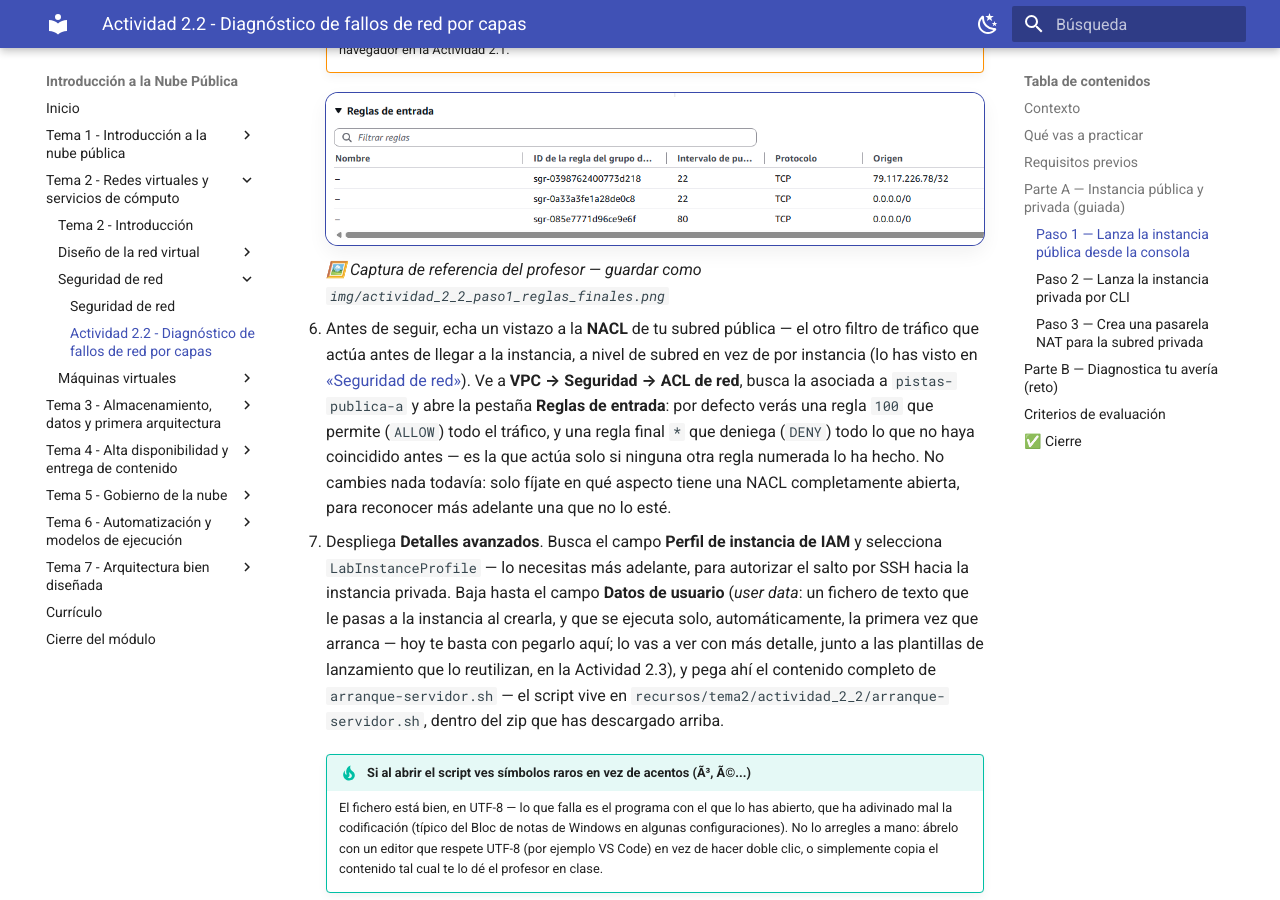
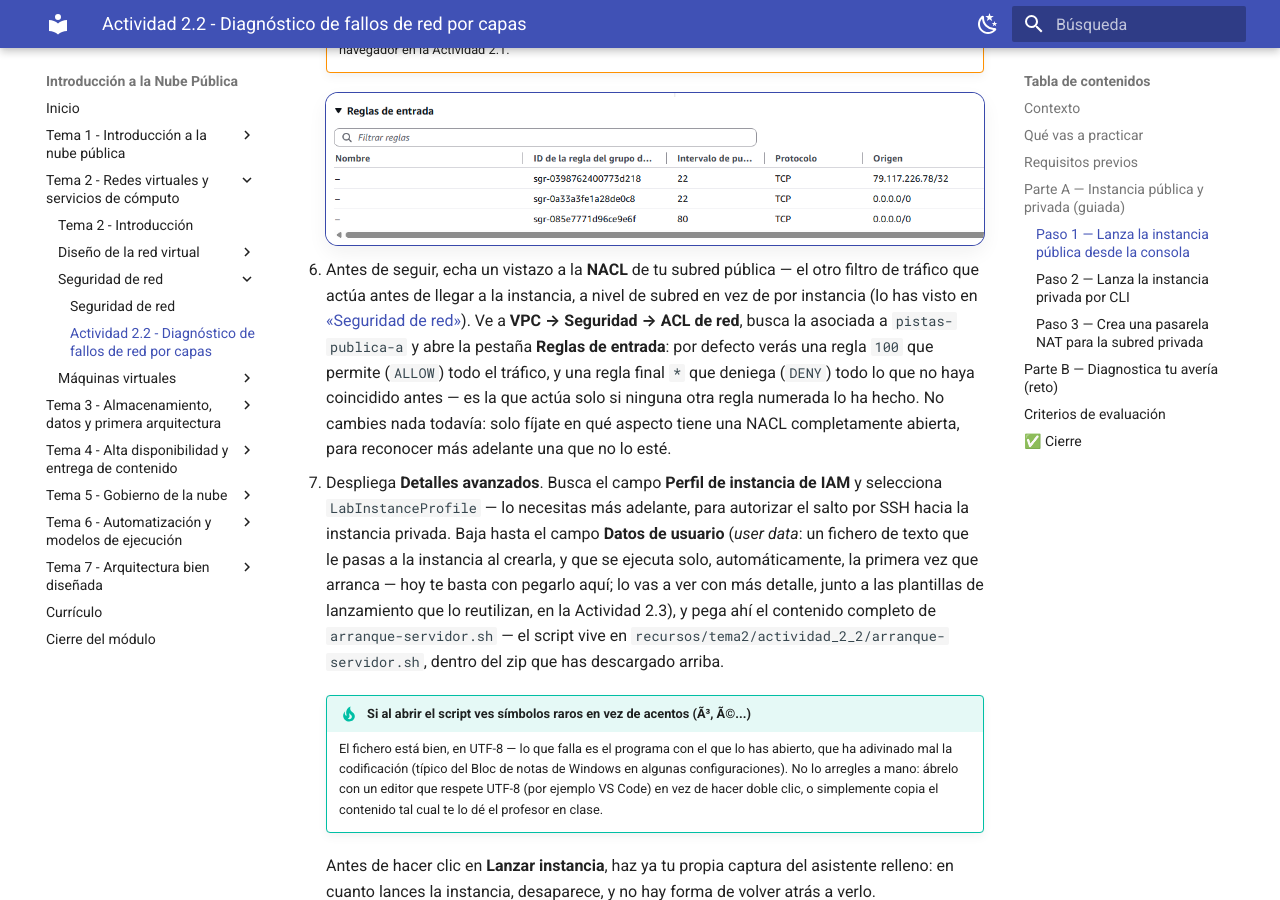
Before and after one commit to aitorventura/introduccion-nube, an MkDocs documentation site: the page built from docs/tema2/actividad_2_2.md, in a window 1280 px wide and 900 px high, scrolled down 1765 px. Built offline with MkDocs 1.6.1 and Material for MkDocs 9.7.7, drawn with Linux system fonts in a browser that asks for light colours.

Commit message:
Actividad 2.2: quita la nota de referencia del profesor visible para el alumno

```diff
--- a/docs/tema2/actividad_2_2.md
+++ b/docs/tema2/actividad_2_2.md
@@ -40,7 +40,6 @@ La VPC de dos zonas de la Actividad 2.1, con sus subredes públicas y privadas y
         En cuanto abres `0.0.0.0/0`, la regla de **Mi IP** deja de proteger nada de verdad: cualquiera puede intentar conectar por el puerto 22, la estrecha no bloquea lo que la ancha ya deja pasar. No son dos capas que se complementen — la ancha anula a la estrecha por completo. En un trabajo real nunca tendrías las dos a la vez: elegirías **una**, según cómo te fueras a conectar. Aquí están juntas solo porque la red del centro bloquea la conexión SSH directa, así que necesitas el método del navegador (**EC2 Instance Connect**, que no pasa por tu red local, sino por la infraestructura de AWS) sí o sí — y de paso practicas también la regla de "Mi IP" que sí aplicarías en un caso real, aunque hoy no esté haciendo su trabajo. Ya viste el mismo razonamiento del navegador en la Actividad 2.1.
 
     ![Las tres reglas de entrada ya configuradas: SSH a Mi IP, SSH a 0.0.0.0/0 y HTTP a 0.0.0.0/0](img/actividad_2_2_paso1_reglas_finales.png)
-    *🖼️ Captura de referencia del profesor — guardar como `img/actividad_2_2_paso1_reglas_finales.png`*
 
 6. Antes de seguir, echa un vistazo a la **NACL** de tu subred pública — el otro filtro de tráfico que actúa antes de llegar a la instancia, a nivel de subred en vez de por instancia (lo has visto en [«Seguridad de red»](seguridad-red.md)). Ve a **VPC → Seguridad → ACL de red**, busca la asociada a `pistas-publica-a` y abre la pestaña **Reglas de entrada**: por defecto verás una regla `100` que permite (`ALLOW`) todo el tráfico, y una regla final `*` que deniega (`DENY`) todo lo que no haya coincidido antes — es la que actúa solo si ninguna otra regla numerada lo ha hecho. No cambies nada todavía: solo fíjate en qué aspecto tiene una NACL completamente abierta, para reconocer más adelante una que no lo esté.
 
```
